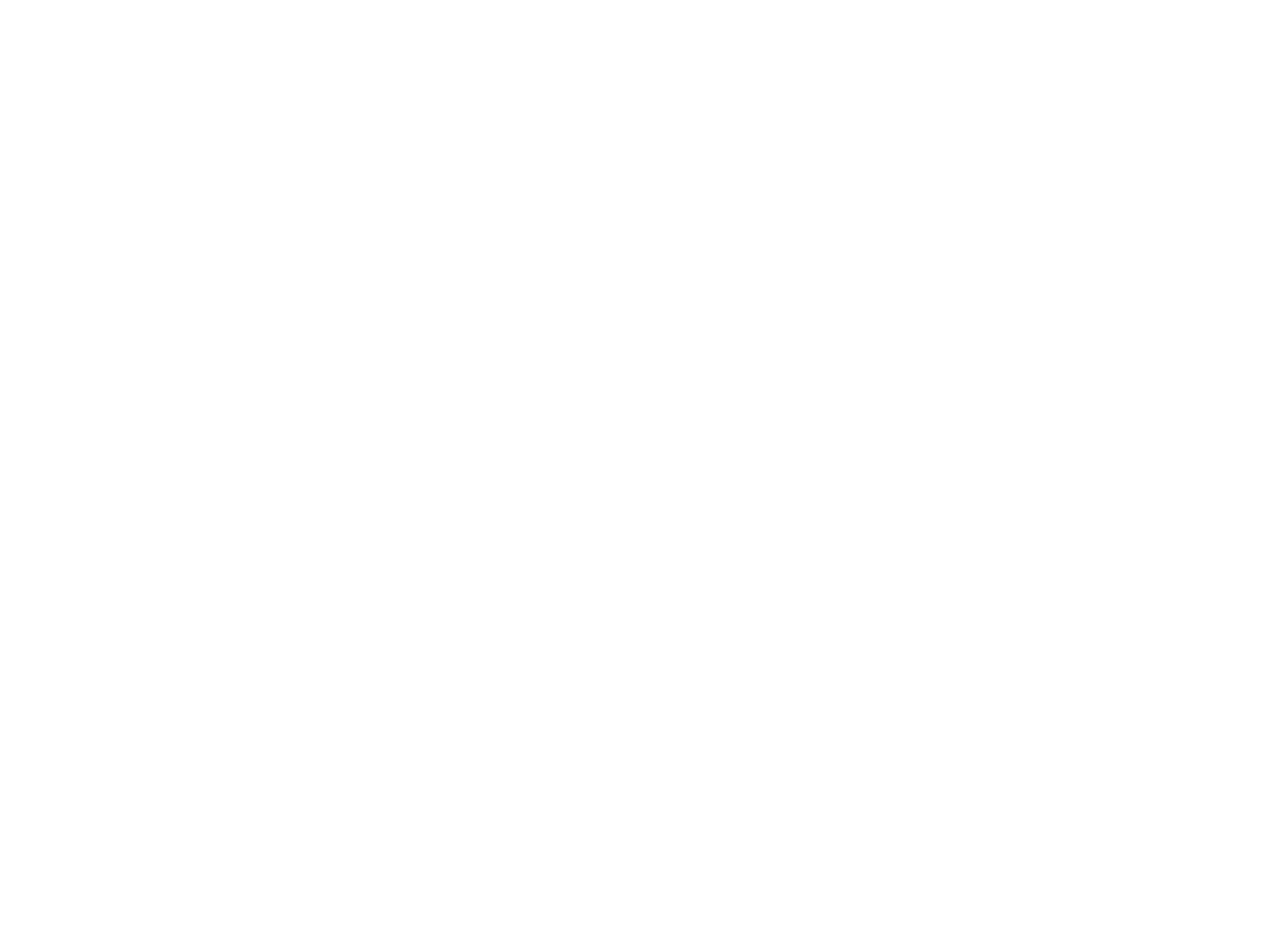
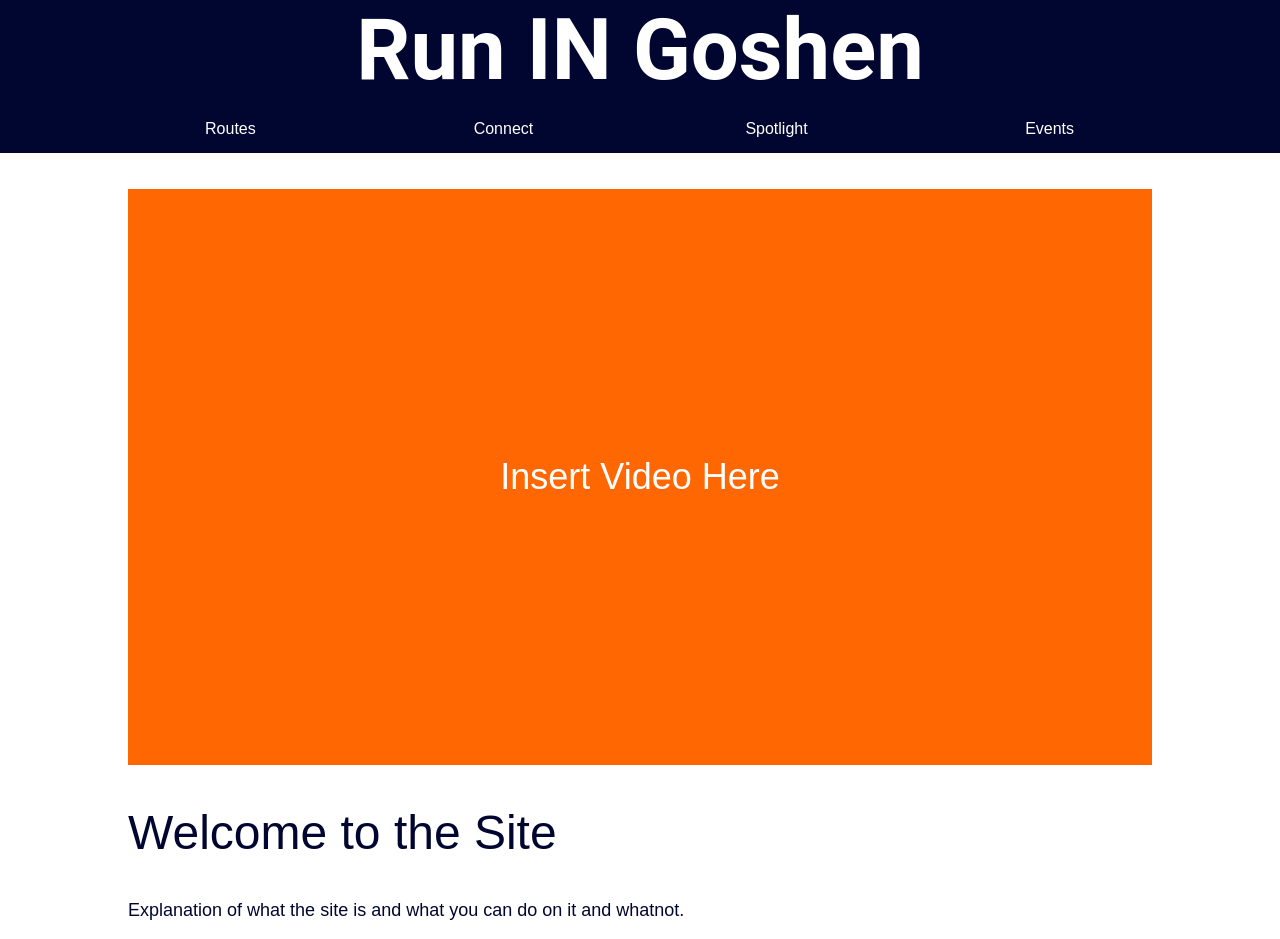
Before and after one commit to jdsteinmetz/jdsteinmetz.github.io, a plain HTML site: page project-2/index.html in a window 1280 px wide. Before the commit the page ends 800 px from the top, so only its background shows below. Drawn offline with Linux system fonts and the light colour scheme; a web font is replaced by a local one.

Commit message:
Add files via upload

```diff
--- a/project-2/index.html
+++ b/project-2/index.html
@@ -3,3 +3,31 @@
     <head>
       <meta charset="utf-8">
       <title>Run IN Goshen</title>
+      <link rel="stylesheet" href="https://use.typekit.net/kql1njd.css">
+      <link rel="stylesheet" href="styles.css">
+    </head>
+
+    <body>
+      <section class="header">
+        <div class="container">
+          <h1>Run IN Goshen</h1>
+        </div>
+
+        <nav class="container">
+          <a href="pages/routes.html">Routes</a>
+          <a href="pages/connect.html">Connect</a>
+          <a href="pages/spotlight.html">Spotlight</a>
+          <a href="pages/events.html">Events</a>
+        </nav>
+      </section>
+
+      <div class="container">
+        <h3 class="box">Insert Video Here</h3>
+      </div>
+      <div class="container">
+        <h2>Welcome to the Site</h2>
+        <p>Explanation of what the site is and what you can do on it and whatnot.</p>
+
+      </div>
+
+    </body>
--- a/project-2/styles.css
+++ b/project-2/styles.css
@@ -1,4 +1,85 @@
-h1 {
-  font-size: 36px;
+body {
+  margin: 0;
+  padding: 0;
 
 }
+
+.container {
+  width: 1024px;
+  margin: 0 auto;
+}
+h1 {
+  font-size: 85px;
+  font-family: roboto;
+  color: white;
+  margin: 0;
+  text-align: center;
+
+}
+
+h2 {
+  font-family: roboto-condensed, sans-serif;
+  font-weight: 400;
+  font-style: normal;
+  font-size: 48px;
+  color: #000630;
+}
+
+h3 {
+  font-family: roboto-condensed, sans-serif;
+  font-weight: 400;
+  font-style: normal;
+  font-size: 36px;
+  color: white;
+  }
+}
+
+h4 {
+
+}
+
+p {
+  font-family: roboto-condensed, sans-serif;
+  font-weight: 300;
+  font-style: normal;
+  font-size: 18px;
+  color: #000630;
+}
+a {
+  font-family: roboto-condensed, sans-serif;
+  font-weight: 300;
+  font-style: normal;
+  color:white;
+
+}
+
+
+section.header {
+  background-color: #000630;
+}
+
+nav {
+  display: flex;
+  justify-content: space-between;
+}
+
+nav a {
+  background-color: #000630;
+  padding-top: 20px;
+  padding-bottom: 15px;
+  font-color: white;
+  text-decoration: none;
+  display: block;
+  width: 20%;
+  text-align: center;
+
+
+}
+
+.box {
+  background-color: #FF6702;
+  align-content: center;
+  width: 100%;
+  height: 576px;
+  text-align: center;
+}
```
